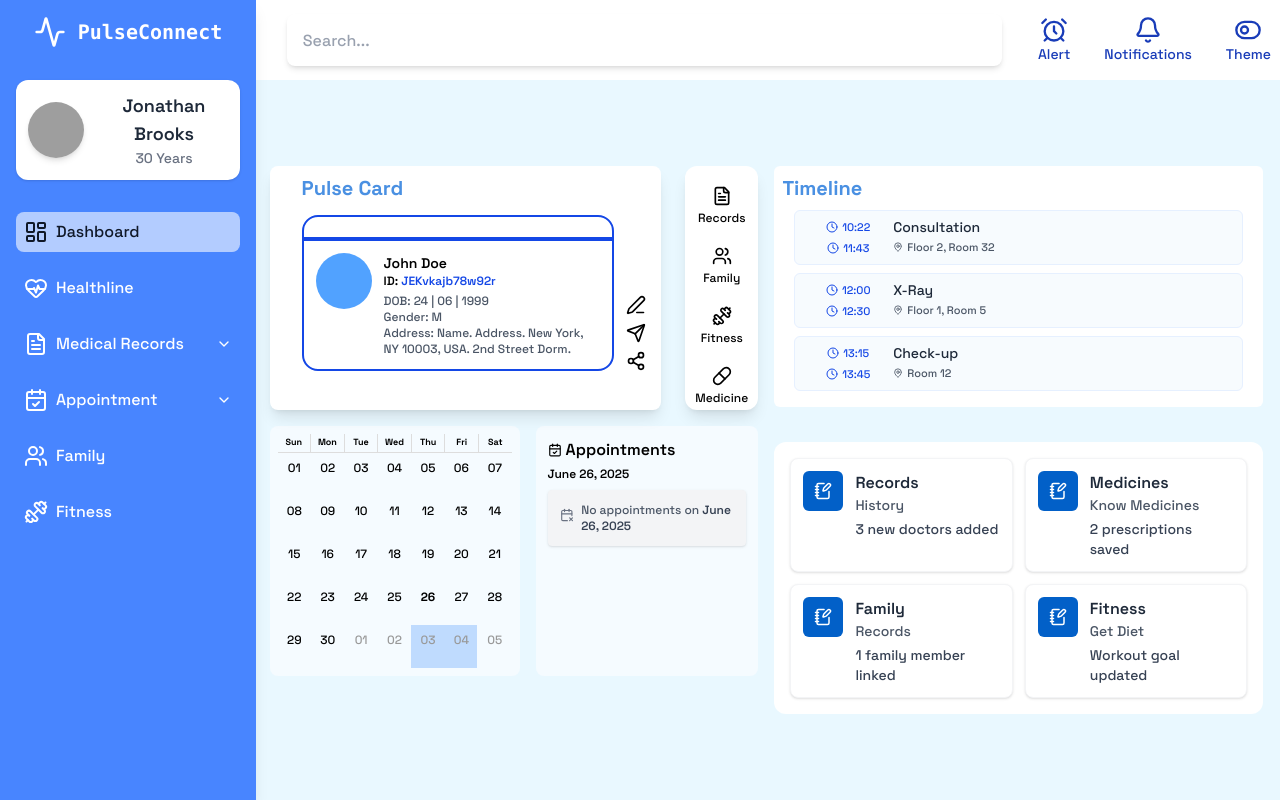
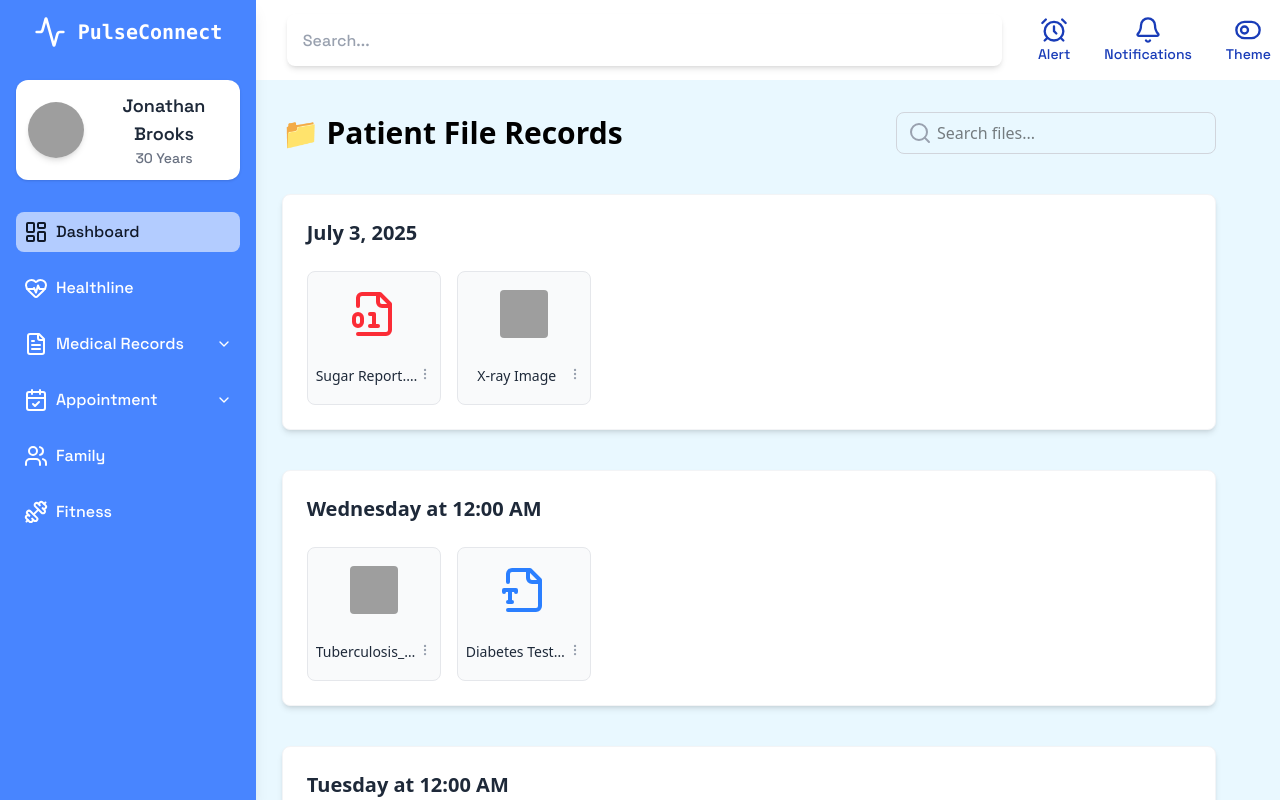
Before and after one commit to BlessinCareEssentialsPvtLtd/PulseConnect, a React (Vite) app in the folder frontend/: page / in a window 1280 px wide. Shown: the top 800 px of the page. Built offline with nearby package versions, Linux system fonts and the light colour scheme; grey boxes are pictures that could not be loaded.

Commit message:
Fixed the layout of Records page.

```diff
--- a/frontend/src/App.jsx
+++ b/frontend/src/App.jsx
@@ -22,12 +22,12 @@ function App() {
       <div className="flex flex-1 min-w-full bg-[#e9f8ff] h-[calc(100vh-64px)]">
         {/* Sidebar and Fitness components taking full height */}
         <Sidebar  toggleProfileFunction={toggleProfileComponent} />
-        {/* <Records/> */}
+        <Records/>
         {/* <Fitness /> */}
-        <Dashboard
+        {/* <Dashboard
           showProfile={showProfileComponent}
           toggleProfileFunction={toggleProfileComponent}
-        />
+        /> */}
 
         {/* <DoctorDashboard /> */}
 
--- a/frontend/src/components/layout.jsx
+++ b/frontend/src/components/layout.jsx
@@ -5,7 +5,7 @@ const Layout = ({ children }) => {
     <div className="flex flex-col  min-h-screen w-full overflow-x-hidden bg-[#E9F8FF]">
       <div className="h-16" id="navbarPlaceholder" />
       <div className="flex flex-1 justify-center items-center">
-        <div className=" lg:w-[21.4%] h-full" id="leftplaceholder" />
+        <div className=" md:w-[21.4%] h-full" id="leftplaceholder" />
         {children}
       </div>
     </div>
--- a/frontend/src/pages/Records.jsx
+++ b/frontend/src/pages/Records.jsx
@@ -153,9 +153,9 @@ const GroupedFileManager = () => {
 
   return (
     <Layout>
-      <div className="w-full bg-gray-50 p-8">
+      <div className="w-full m-4 font-sans bg-[#E9F8FF] p-8">
         {/* Header with Search */}
-        <div className="flex flex-col sm:flex-row justify-between items-center mb-10 gap-4">
+        <div className="flex flex-col sm:flex-row justify-between items-center mb-10 gap-4 mx-4">
           <h2 className="text-3xl font-semibold text-center sm:text-left">
             📁 Patient File Records
           </h2>
@@ -173,7 +173,7 @@ const GroupedFileManager = () => {
 
         {/* Files Section */}
         {hasResults ? (
-          <div className="space-y-10 max-w-7xl mx-auto">
+          <div className="space-y-10 max-w-7xl mx-4">
             {Object.entries(filteredGroupedFiles).map(([date, files]) => (
               <div
                 key={date}
```
